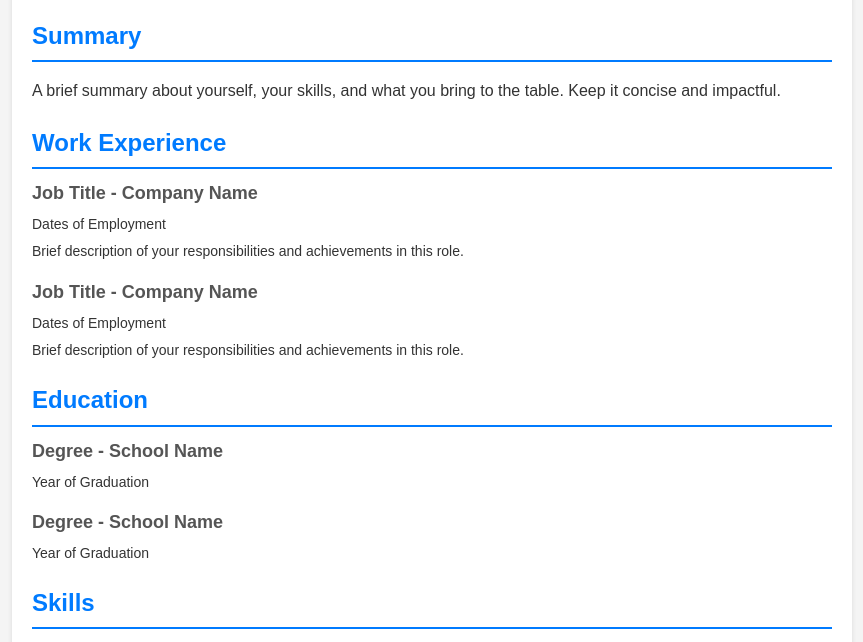
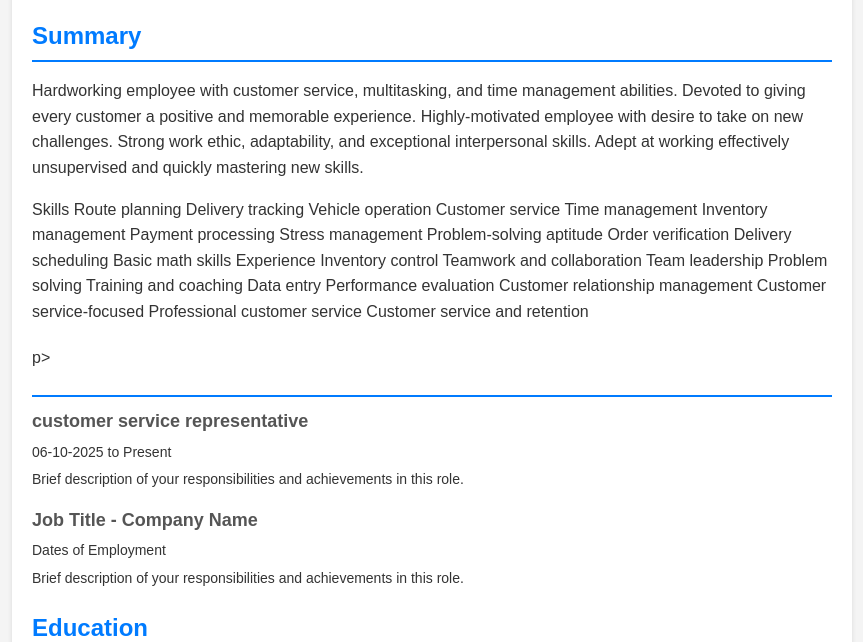
Before and after one commit to Justin758369/justin758369.github.io, a plain HTML site: page index.html in a window 1280 px wide. Shown: the part 124-766 px from the top of the page, without its empty margins (208-1071 px from the left). Drawn offline with Linux system fonts and the light colour scheme.

Commit message:
update 2

```diff
--- a/index.html
+++ b/index.html
@@ -92,15 +92,42 @@
             <section class="section">
                 <h2>Summary</h2>
                 <p>
-                    A brief summary about yourself, your skills, and what you
-                    bring to the table. Keep it concise and impactful.
-                </p>
+                    Hardworking employee with customer service, multitasking, and time management abilities. Devoted to giving every
+customer a positive and memorable experience. Highly-motivated employee with desire to take on new challenges. Strong
+work ethic, adaptability, and exceptional interpersonal skills. Adept at working effectively unsupervised and quickly
+mastering new skills.
+
+                </p>Skills
+ Route planning
+ Delivery tracking
+ Vehicle operation
+ Customer service
+ Time management
+ Inventory management
+ Payment processing
+ Stress management
+ Problem-solving aptitude
+ Order verification
+ Delivery scheduling
+ Basic math skills
+ Experience
+ Inventory control
+ Teamwork and collaboration
+ Team leadership
+ Problem solving
+ Training and coaching
+ Data entry
+ Performance evaluation
+ Customer relationship management
+ Customer service-focused
+ Professional customer service
+ Customer service and retention</section>p>
             </section>
             <section class="section">
-                <h2>Work Experience</h2>
+                <h2><TTec class="com"></TTec></h2>
                 <div class="item">
-                    <h3>Job Title - Company Name</h3>
-                    <p>Dates of Employment</p>
+                    <h3>customer service representative</h3>
+                    <p>06-10-2025 to Present</p>
                     <p>
                         Brief description of your responsibilities and
                         achievements in this role.
```
